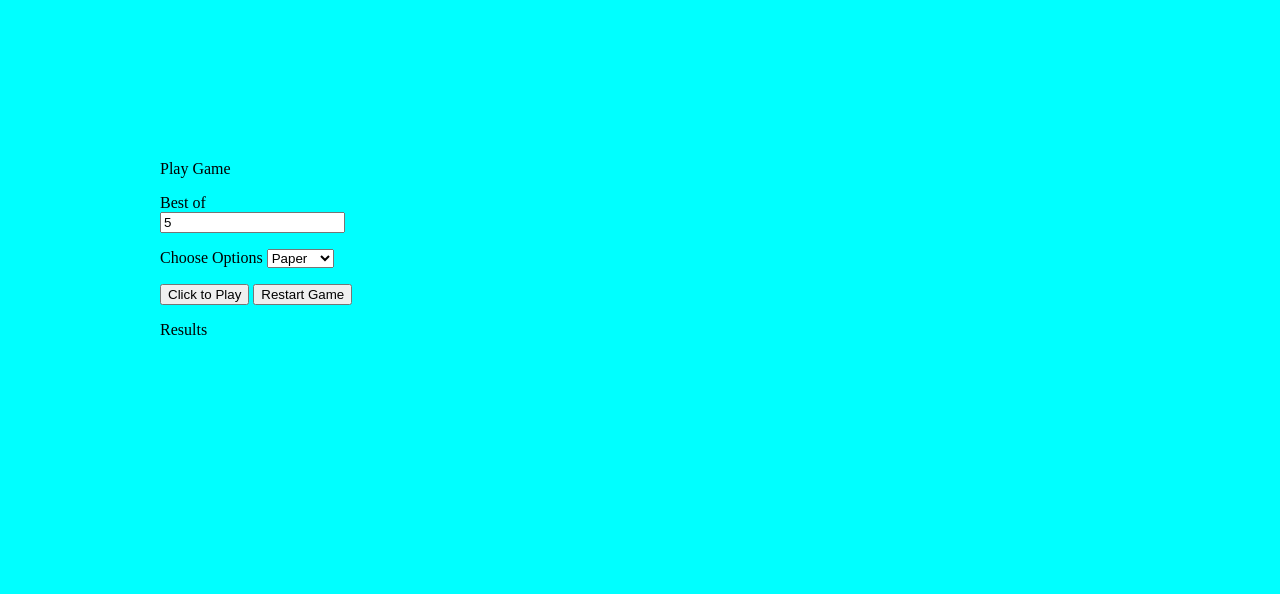
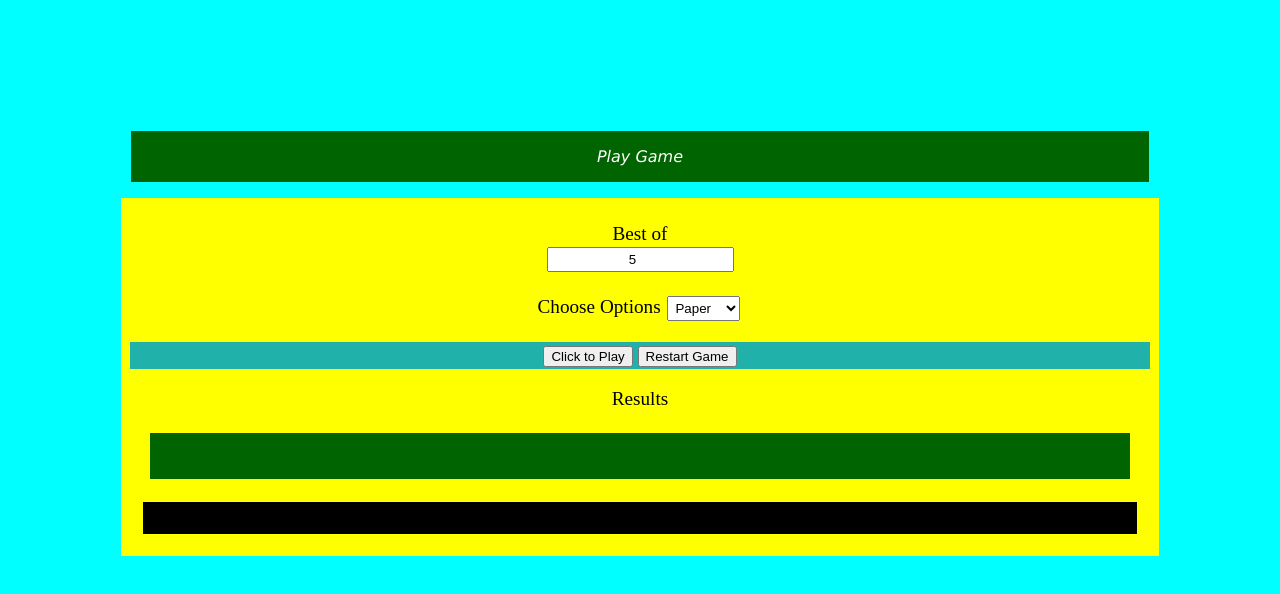
Before and after one commit to kolagoa/rockGame, a plain HTML site: page index.html in a window 1280 px wide. Drawn offline with Linux system fonts and the light colour scheme.

Commit message:
Added CSS file to format items on page

```diff
--- a/styles.css
+++ b/styles.css
@@ -1,8 +1,66 @@
 body
 {
     background-color: aqua;
-    font-size: medium;
-    padding: 5em;
-    margin: 5em;
+    font-size: larger;
+    padding: 3em;
+    margin: 3em;
+    text-align: center;
 
 }
+.notices{
+    background-color: white;
+    color: blue;
+    text-align: center;
+}
+.bestOfNumber{
+    padding: 3px;
+    margin: 2px;
+text-align: center;
+}
+.btnPlay{
+    display: block;
+    text-align: center;
+    padding: 2px;
+    margin: 3px;
+    background-color: lightseagreen;
+}
+.human{
+    padding: 3px;
+    margin: 2px;
+}
+.results{
+    padding: 1em;
+    margin: 1em;
+    text-align: center;
+    background-color: darkgreen;
+    color: white;
+    font-size: larger;
+    font-style: normal;
+    font-family: 'Lucida Sans', 'Lucida Sans Regular', 'Lucida Grande', 'Lucida Sans Unicode', Geneva, Verdana, sans-serif;
+}
+.overall{
+    padding: 1em;
+    margin: 1em;
+    text-align: center;
+    background-color: black;
+    color: white;
+    font-size: medium;
+    font-style: italic;
+    font-family: 'Lucida Sans', 'Lucida Sans Regular', 'Lucida Grande', 'Lucida Sans Unicode', Geneva, Verdana, sans-serif;
+}
+.container{
+    padding: 6px;
+    margin: 6px;
+    background-color: yellow;
+}
+.title
+{
+    padding: 1em;
+    margin: 1em;
+    background-color: darkgreen;
+    color: white;
+    font-size: medium;
+    font-style: italic;
+    font-family: 'Lucida Sans', 'Lucida Sans Regular', 'Lucida Grande', 'Lucida Sans Unicode', Geneva, Verdana, sans-serif;
+
+}
```
